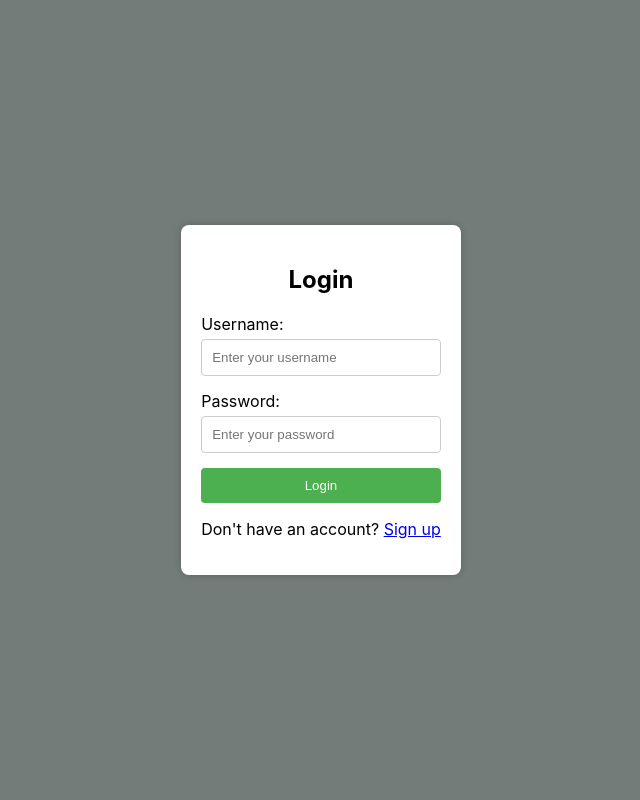
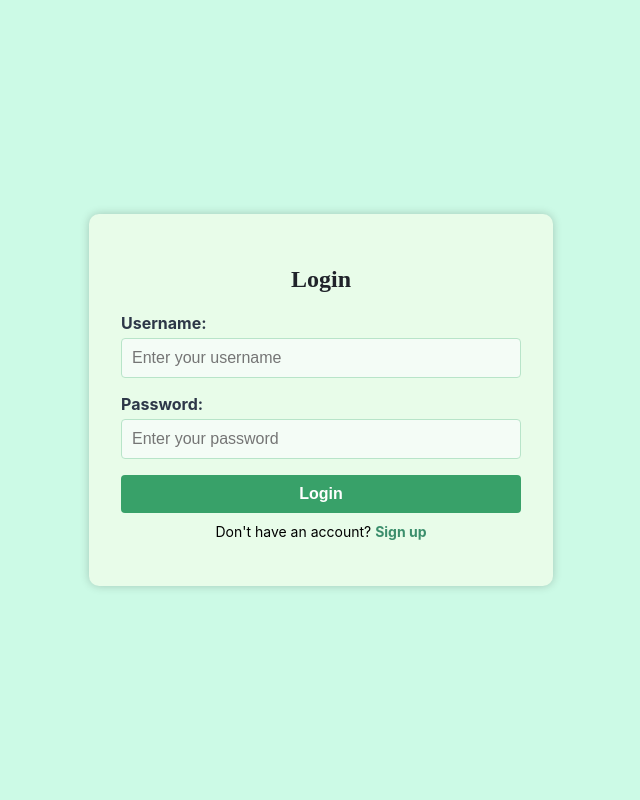
Before and after one commit to Nasim729/Dividend-Scorer-Base-Code, a Flask app: page / in a window 1280 px wide. Shown: the whole page, without its empty margins (319-959 px from the left). Run offline with Flask 3, Linux system fonts and the light colour scheme.

Commit message:
Comments & login

```diff
--- a/App.py
+++ b/App.py
@@ -66,8 +66,10 @@ def calculate_score(payout_ratio, debt_levels, recession_perform, dividend_longe
 
 @app.route('/calculate', methods=['POST'])
 def calculate():
+    # Receive JSON data from the client
     data = request.json
     try:
+        # Calculate the dividend score using various financial metrics
         score = calculate_score(
             float(data['payout_ratio']),
             float(data['debt_levels']),
@@ -77,25 +79,31 @@ def calculate():
             float(data['free_cash_flow']),
             float(data['recent_growth'])
         )
+        # Return the score in JSON format, rounded to two decimal places
         return jsonify({'score': round(score, 2)})
     except ValueError as e:
+        # Handle invalid input values and return a 400 error with a message
         return jsonify({'error': f'Invalid input. Please check your values. Error: {str(e)}'}), 400
     except Exception as e:
+        # Handle unexpected errors and return a 500 error with a message
         return jsonify({'error': f'An unexpected error occurred: {str(e)}'}), 500
 
 @app.route('/')
 def index():
-    return render_template('index.html') # Render index.html
+    # Render the main page (index.html) for the application
+    return render_template('index.html')
 
 @app.route('/get_stock_data', methods=['GET', 'POST'])
 def get_stock_data():
+    # Retrieve the stock ticker from the form data
     ticker = request.form.get('ticker')
     api_key = 'VM9B620L0YMUD2RL'  # Replace with your actual Alpha Vantage API key
+    # Create API URL to get stock data
     url = f'https://www.alphavantage.co/query?function=OVERVIEW&symbol={ticker}&apikey={api_key}'
     response = requests.get(url)
     data = response.json()
 
-    # Return the necessary fields
+    # Return relevant stock data (Dividend Yield and Market Capitalization)
     return jsonify({
         'DividendYield': data.get('DividendYield', 'N/A'),
         'MarketCapitalization': data.get('MarketCapitalization', 'N/A')
@@ -103,8 +111,10 @@ def get_stock_data():
 
 @app.route('/get_dividend_score', methods=['GET', 'POST'])
 def get_dividend_score():
+    # Retrieve the stock ticker from the form data
     ticker = request.form.get('ticker')
     api_key = 'VM9B620L0YMUD2RL'  # Replace with your actual Alpha Vantage API key
+    # URLs to get cash flow and balance sheet data
     url_cf = f'https://www.alphavantage.co/query?function=CASH_FLOW&symbol={ticker}&apikey={api_key}'
     url_bs = f'https://www.alphavantage.co/query?function=BALANCE_SHEET&symbol={ticker}&apikey={api_key}'
     response_cf = requests.get(url_cf)
@@ -113,15 +123,13 @@ def get_dividend_score():
     data_bs = response_bs.json()
 
     try:
-        # Extract latest annual dividend payout and net income
+        # Extract latest annual dividend payout and net income from cash flow data
         latest_cashflow = data_cf['annualReports'][0]
         dividend_payout = float(latest_cashflow['dividendPayout'])
         net_income = float(latest_cashflow['netIncome'])
 
-        # Calculate payout ratio
+        # Calculate payout ratio and its corresponding score
         payout_ratio = dividend_payout / net_income
-
-        # Calculate payout ratio score
         payout_score = payout_ratio / 100
         if payout_score < 0:
             payout_score = 0
@@ -130,22 +138,20 @@ def get_dividend_score():
         else:
             payout_score = (-38 * payout_score) + 100
 
-        # Extract latest annual long-term debt and total shareholder equity
+        # Extract latest annual long-term debt and total shareholder equity from balance sheet data
         latest_balancesheet = data_bs['annualReports'][0]
         long_term_debt = float(latest_balancesheet['longTermDebt'])
         total_shareholder_equity = float(latest_balancesheet['totalShareholderEquity'])
 
-        # Calculate debt ratio
+        # Calculate debt ratio and its corresponding score
         debt_ratio = long_term_debt / total_shareholder_equity
-
-        # Calculate debt score
         debt_score = (debt_ratio * -26) + 100
         if debt_score < 0:
             debt_score = 0
         elif debt_score > 100:
             debt_score = 100
 
-        # Fetch data for LFCF calculation
+        # Calculate Free Cash Flow (LFCF) and related metrics
         operating_cashflow = float(latest_cashflow.get('operatingCashflow', 0))
         capital_expenditures = float(latest_cashflow.get('capitalExpenditures', 0))
         short_term_debt_repayments = float(latest_cashflow.get('proceedsFromRepaymentsOfShortTermDebt', 0) or 0)
@@ -154,34 +160,35 @@ def get_dividend_score():
         # Calculate Net Debt Repayments
         net_debt_repayments = float(short_term_debt_repayments or 0) + float(long_term_debt_issuance)
 
-        # Calculate LFCF
+        # Calculate LFCF (Levered Free Cash Flow)
         lfcf = operating_cashflow - capital_expenditures - net_debt_repayments
 
-        # Calculate LFCF Ratio
+        # Calculate LFCF Ratio and Free Cash Flow Score
         lfcf_ratio = dividend_payout / lfcf if lfcf != 0 else 0 # Set to 0 if lfcf is 0
-
-        # Calculate Free Cash Flow Score
         free_cashflow_score = -50 * lfcf_ratio + 100
         if free_cashflow_score < 0:
             free_cashflow_score = 0
 
-        # Calculate weighted dividend score (1/3 weight for each metric)
+        # Calculate the weighted dividend score (1/3 weight for each metric)
         weighted_dividend_score = (payout_score / 3) + (debt_score / 3) + (free_cashflow_score / 3)
 
-        return jsonify({'dividend_score': weighted_dividend_score,
-                        'payout_ratio': payout_ratio,
-                        'debt_ratio': debt_ratio,
-                        'operatingCashflow': operating_cashflow,
-                        'capitalExpenditures': capital_expenditures,
-                        'shortTermDebtRepayments': short_term_debt_repayments,
-                        'longTermDebtIssuance': long_term_debt_issuance,
-                        'netDebtRepayments': net_debt_repayments,
-                        'lfcf': lfcf,
-                        'lfcf_ratio': lfcf_ratio
-                        })
+        # Return all calculated data as JSON response
+        return jsonify({
+            'dividend_score': weighted_dividend_score,
+            'payout_ratio': payout_ratio,
+            'debt_ratio': debt_ratio,
+            'operatingCashflow': operating_cashflow,
+            'capitalExpenditures': capital_expenditures,
+            'shortTermDebtRepayments': short_term_debt_repayments,
+            'longTermDebtIssuance': long_term_debt_issuance,
+            'netDebtRepayments': net_debt_repayments,
+            'lfcf': lfcf,
+            'lfcf_ratio': lfcf_ratio
+        })
 
     except (KeyError, ValueError, ZeroDivisionError) as e:
+        # Handle errors in calculation or missing data
         return jsonify({'error': f'Error calculating dividend score: {str(e)}'}), 500
 
 if __name__ == '__main__':
-    app.run(debug=True)
+    app.run(debug=True)  # Run the application in debug mode
--- a/static/styles.css
+++ b/static/styles.css
@@ -1,13 +1,15 @@
+/* General Page Styling */
 body {
     font-family: Inter, sans-serif;
     margin: 0;
     padding: 0;
-    background-color: #E5F9F2;
+    background-color: #CCFAE6; /* Soft mint green background */
     display: flex;
     justify-content: center; /* Center content horizontally */
     min-height: 100vh; /* Ensure body takes full viewport height */
 }
 
+/* Main Container */
 .container {
     display: flex;
     flex-direction: column; /* Stack content vertically */
@@ -17,6 +19,7 @@ body {
     padding: 20px;
 }
 
+/* Main Content Area */
 .main-content {
     flex-grow: 1;
     padding: 20px;
@@ -24,6 +27,7 @@ body {
     width: 100%; /* Make main content take full container width */
 }
 
+/* Header Section */
 .header {
     display: flex;
     justify-content: space-between;
@@ -37,6 +41,7 @@ body {
     font-family: Vollkorn, serif;
 }
 
+/* Search Bar Styling */
 .search-bar {
     padding: 5px;
     width: 200px;
@@ -45,6 +50,7 @@ body {
     font-family: Inter, sans-serif;
 }
 
+/* Stock Card Layout */
 .stock-cards {
     display: flex;
     justify-content: space-between;
@@ -53,6 +59,7 @@ body {
     flex-wrap: wrap; /* Allow cards to wrap on smaller screens */
 }
 
+/* Individual Stock Card */
 .stock-card {
     background-color: white;
     border-radius: 10px;
@@ -68,6 +75,7 @@ body {
     box-shadow: 0 5px 10px rgba(0, 0, 0, 0.2);
 }
 
+/* Metric Card Layout */
 .metric-cards {
     display: flex;
     justify-content: space-between;
@@ -76,6 +84,7 @@ body {
     flex-wrap: wrap; /* Allow cards to wrap on smaller screens */
 }
 
+/* Individual Metric Card */
 .metric-card {
     background-color: white;
     border-radius: 10px;
@@ -96,6 +105,7 @@ body {
     font-family: Vollkorn, serif;
 }
 
+/* Chart Container Styling */
 .chart-container {
     background-color: white;
     border-radius: 10px;
@@ -109,6 +119,7 @@ body {
     font-family: 'Vollkorn', serif;
 }
 
+/* Chart Row Layout */
 .chart-row {
     display: flex;
     flex-wrap: wrap; /* Allow charts to wrap on smaller screens */
@@ -122,6 +133,7 @@ body {
     margin-top: 20px;
 }
 
+/* Safety Chart Headers and Cells */
 .safety-chart th,
 .safety-chart td {
     padding: 10px;
@@ -151,17 +163,17 @@ body {
     background-color: #ffcdd2; /* Light red */
 }
 
-/* Style for score column */
+/* Center score column */
 .safety-chart td:nth-child(2) {
     text-align: center;
 }
 
-/* Add some visual separation */
+/* Remove border from last row */
 .safety-chart tr:last-child td {
     border-bottom: none;
 }
 
-
+/* Watchlist Styling */
 .watchlist {
     background-color: white;
     border-radius: 10px;
@@ -174,6 +186,7 @@ body {
     font-family: Vollkorn, serif;
 }
 
+/* Individual Watchlist Item */
 .watchlist-item {
     display: flex;
     justify-content: space-between;
@@ -181,6 +194,7 @@ body {
     font-family: Inter, sans-serif;
 }
 
+/* Button Styling */
 .btn {
     background-color: white;
     border: 1px solid #ccc;
@@ -196,59 +210,96 @@ body {
     font-family: Inter, sans-serif;
 }
 
-
-/* Styles for Auth Overlays */
+/* Authentication Overlay Styling */
 .auth-overlay {
     position: fixed;
     top: 0;
     left: 0;
     width: 100%;
     height: 100%;
-    background-color: rgba(0, 0, 0, 0.5); /* Semi-transparent background */
+    background-color: #CCFAE6; /* Semi-transparent background */
     display: flex;
     justify-content: center;
     align-items: center;
     z-index: 1000; /* Ensure overlay is on top */
 }
 
+/* Authentication Container Styling */
 .auth-container {
-    background-color: white;
-    padding: 20px;
-    border-radius: 8px;
+    background-color: #e8fce9; /* Light green background */
+    padding: 2rem;
+    border-radius: 10px; /* Rounded corners */
     box-shadow: 0px 0px 10px rgba(0, 0, 0, 0.2); /* Add a subtle shadow */
+    width: 400px;
+    text-align: center;
 }
 
+/* Authentication Header */
 .auth-container h2 {
+    color: #20232a;
+    font-size: 24px;
+    font-family: 'Vollkorn', serif;
     text-align: center;
     margin-bottom: 20px;
 }
 
+/* Form Group Styling */
 .form-group {
-    margin-bottom: 15px;
+    margin-bottom: 1rem;
+    text-align: left;
 }
 
 .form-group label {
+    font-weight: bold;
+    color: #2d3748;
+    margin-bottom: 5px;
     display: block;
-    margin-bottom: 5px;
 }
 
+/* Input Fields for Auth Forms */
 .form-group input[type="text"],
 .form-group input[type="password"] {
     width: 100%;
     padding: 10px;
-    border: 1px solid #ccc;
+    border: 1px solid #b8e4c9;
     border-radius: 4px;
+    background-color: #f4fcf6;
+    font-size: 16px;
     box-sizing: border-box;
 }
 
+/* Submit Button Styling */
 .auth-container button[type="submit"] {
-    background-color: #4CAF50; /* Green background for buttons */
+    background-color: #38a169; /* Primary green */
     color: white;
-    padding: 10px 15px;
+    padding: 10px;
     border: none;
     border-radius: 4px;
     cursor: pointer;
     width: 100%;
+    font-weight: bold;
+    font-size: 16px;
+    transition: background-color 0.3s ease;
+}
+
+.auth-container button[type="submit"]:hover {
+    background-color: #2f855a; /* Darker green on hover */
+}
+
+/* Link Styling */
+p {
+    margin-top: 10px;
+    font-size: 14px;
+}
+
+a {
+    color: #3b8e6c; /* Green for links */
+    text-decoration: none;
+    font-weight: bold;
+}
+
+a:hover {
+    text-decoration: underline;
 }
 
 /* Media Queries for Responsiveness */
```
Also changed, not shown: templates/index.html (+26 -6 lines).
